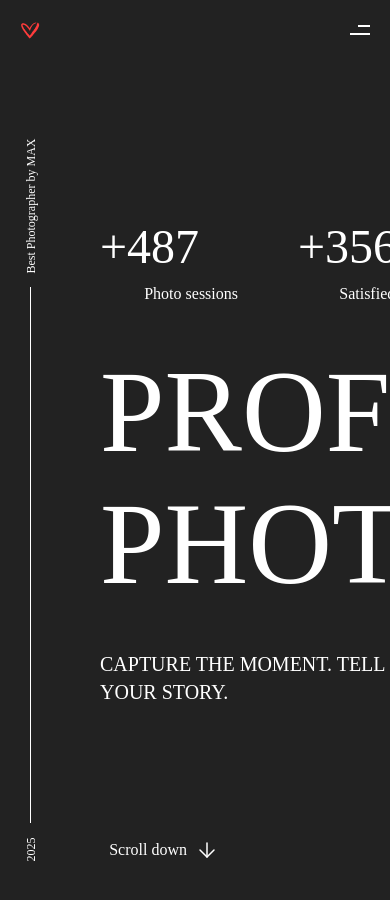
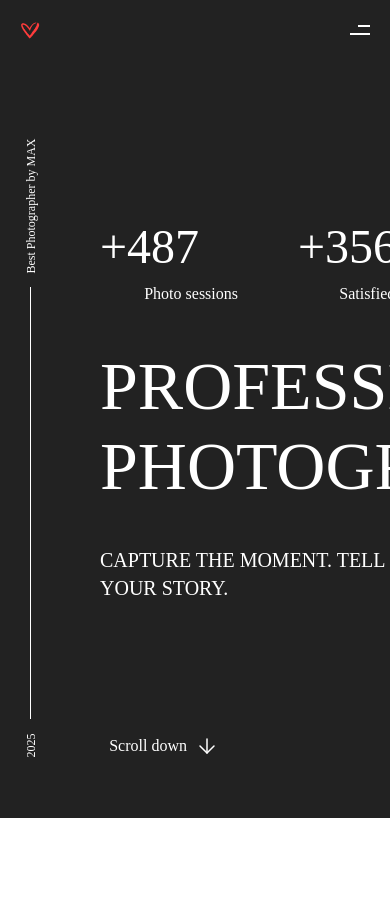
Before and after one commit to SiarheiKazakevich/portfolio, a plain HTML site: page index.html in a window 390 px wide. After the commit the page ends 844 px from the top, so only its background shows below. Drawn offline with Linux system fonts and the light colour scheme; a web font is replaced by a local one.

Commit message:
feat: add hero section 768

```diff
--- a/styles/style.css
+++ b/styles/style.css
@@ -189,7 +189,7 @@ a {
   /*border: 1px solid white;*/
 }
 
-/*--------------header-----------------*/
+/*--------------hero-----------------*/
 .hero {
   background: rgba(34, 34, 34, 1);
   /* hero */
@@ -361,7 +361,7 @@ a {
   font-size: 48px;
   font-weight: 300;
   line-height: 54px;
-  letter-spacing: 0%;
+  letter-spacing: 0px;
   text-align: right;
   text-transform: uppercase;
 }
@@ -461,7 +461,7 @@ a {
   font-size: 20px;
   font-weight: 400;
   line-height: 28px;
-  letter-spacing: 0%;
+  letter-spacing: 0px;
   text-align: left;
   text-transform: uppercase;
 }
--- a/styles/style768.css
+++ b/styles/style768.css
@@ -20,4 +20,72 @@
     cursor: pointer;
   }
 
+  /*--------------hero-----------------*/
+
+
+  .hero {
+    width: 100%;
+    max-width: 768px;
+    height: 758px;
+  }
+
+  .leftherosection {
+    height: 758px;
+  }
+
+  .heroleftboxline {
+    height: 432px;
+  }
+
+  .rightherosection {
+    width: 100%;
+    max-width: 688px;
+    height: 758px;
+    gap: 20px;
+  }
+
+  .herorightbox1l {
+    width: 100%;
+    max-width: 408px;
+    height: 758px;
+  }
+
+  .bigestboxofrightbox1l {
+    width: 100%;
+    max-width: 408px;
+    height: 354px;
+  }
+
+  .bigtitlebox {
+    /* label */
+    width: 100%;
+    max-width: 408px;
+    height: 160px;
+    color: rgba(255, 255, 255, 1);
+
+    font-family: Oswald;
+    font-size: 68px;
+    font-weight: 300;
+    line-height: 80px;
+    letter-spacing: 0px;
+    text-align: left;
+    text-transform: uppercase;
+  }
+
+  .herorightbox2c {
+    display: none;
+  }
+
+  .herorightbox3r {
+    width: 100%;
+    max-width: 220px;
+    height: 758px;
+  }
+
+  .imgboxofherorightbox3r {
+    width: 100%;
+    max-width: 220px;
+    height: 294px;
+  }
+
 }
```
